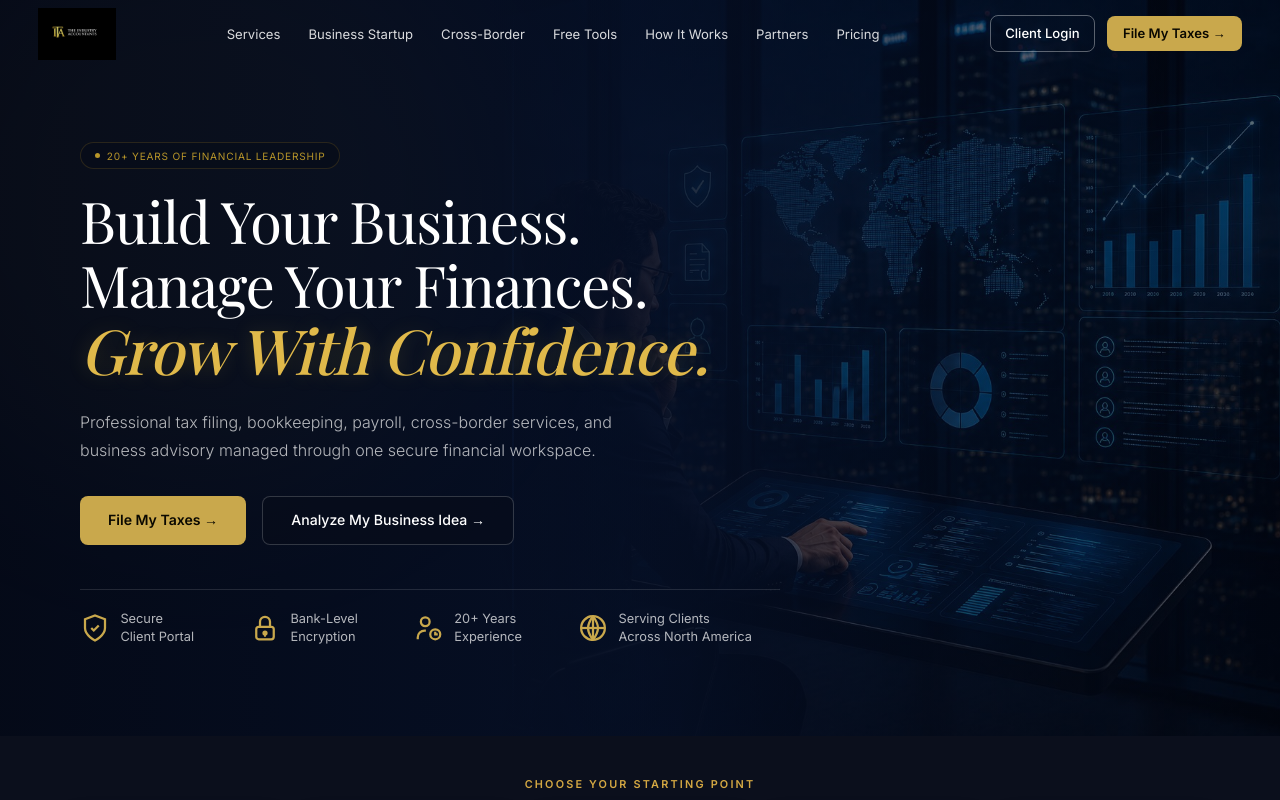
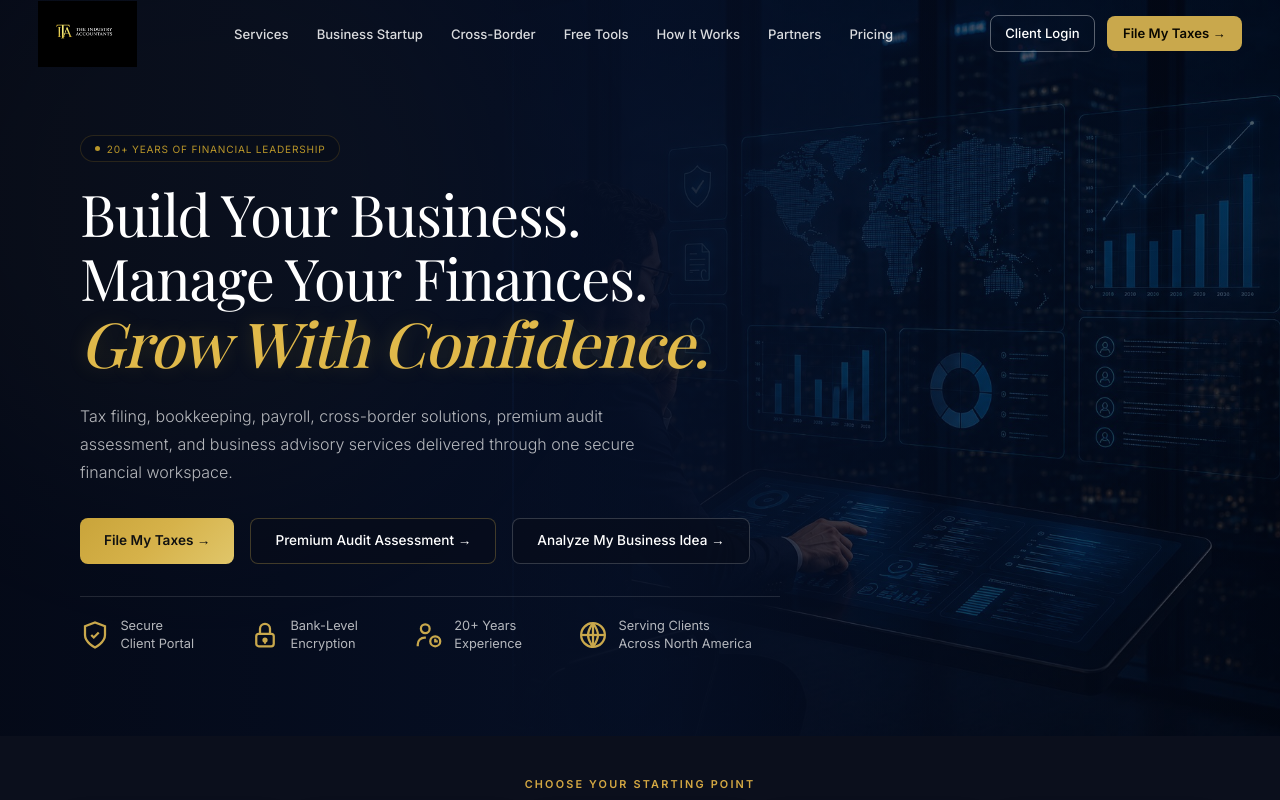
Before and after one commit to industryaccountants/industry-accountants-site, a website: page index.html in a window 1280 px wide. Shown: the top 800 px of the page. Drawn offline with nearby package versions, Linux system fonts and the light colour scheme; a web font is replaced by a local one.

Commit message:
feat: logo larger, 3 hero buttons, new subheadline, nav weight, image opacity

```diff
--- a/index.html
+++ b/index.html
@@ -44,7 +44,7 @@
     .nav-logo{display:flex;align-items:center;gap:10px;text-decoration:none}
     .nav-wordmark{font-family:'Playfair Display',serif;font-size:1rem;color:#fff;display:none}
     .nav-links{display:flex;align-items:center;gap:1.75rem;list-style:none;white-space:nowrap}
-    .nav-links a{color:rgba(255,255,255,.85);text-decoration:none;font-size:.82rem;transition:color .2s;font-family:'Inter',sans-serif;white-space:nowrap}
+    .nav-links a{color:rgba(255,255,255,.85);text-decoration:none;font-size:.82rem;font-weight:500;transition:color .2s;font-family:'Inter',sans-serif;white-space:nowrap}
     .nav-links a:hover{color:#c9a84c}
     .nav-actions{display:flex;align-items:center;gap:.75rem}
     .btn-ghost{color:#fff;text-decoration:none;font-size:.82rem;font-weight:500;padding:.45rem .9rem;border:1px solid rgba(255,255,255,.35);border-radius:8px;transition:all .2s;font-family:'Inter',sans-serif;white-space:nowrap}
@@ -718,7 +718,7 @@ function hDownloadPL(){
 </script>
 <nav>
   <a href="/" class="nav-logo" style="text-decoration:none;display:flex;align-items:center">
-    <img src="logo-dark.png" alt="The Industry Accountants" style="height:52px;width:auto;display:block;mix-blend-mode:lighten"/>
+    <img src="logo-dark.png" alt="The Industry Accountants" style="height:66px;width:auto;display:block;mix-blend-mode:lighten"/>
   </a>
   </a>
   <ul class="nav-links">
@@ -737,9 +737,9 @@ function hDownloadPL(){
 </nav>
 
 <!-- HERO BANNER -->
-<section style="position:relative;overflow:hidden;min-height:92vh;display:flex;align-items:center;background:#020817">
+<section style="position:relative;overflow:hidden;min-height:92vh;display:flex;align-items:center;background:#0A1E3F">
   <!-- Hero image right side -->
-  <img src="hero-banner-new.png" alt="" style="position:absolute;right:0;top:0;width:65%;height:100%;object-fit:cover;object-position:75% center;opacity:0" onload="this.style.opacity='1';this.style.transition='opacity .8s'"/>
+  <img src="hero-banner-new.png" alt="" style="position:absolute;right:0;top:0;width:65%;height:100%;object-fit:cover;object-position:75% center;opacity:0" data-final-opacity="0.85" onload="this.style.opacity='0.85';this.style.transition='opacity .8s'"/>
   <!-- Gradient overlay — heavy left, fades right -->
   <div style="position:absolute;inset:0;background:linear-gradient(to right,rgba(8,12,25,1) 0%,rgba(8,12,25,1) 38%,rgba(8,12,25,0.75) 52%,rgba(8,12,25,0.2) 70%,rgba(8,12,25,0.0) 100%)"></div>
   <!-- Ambient gold glow -->
@@ -765,14 +765,15 @@ function hDownloadPL(){
       </h1>
 
       <!-- Subheadline -->
-      <p class="hero-animate-d2" style="font-size:1rem;color:rgba(255,255,255,.7);line-height:1.75;margin-bottom:2rem;font-weight:300;max-width:560px;font-family:'Inter',sans-serif">
-        Professional tax filing, bookkeeping, payroll, cross-border services, and business advisory managed through one secure financial workspace.
+      <p class="hero-animate-d2" style="font-size:1rem;color:rgba(255,255,255,.7);line-height:1.75;margin-bottom:2rem;font-weight:300;max-width:600px;font-family:'Inter',sans-serif">
+        Tax filing, bookkeeping, payroll, cross-border solutions, premium audit assessment, and business advisory services delivered through one secure financial workspace.
       </p>
 
       <!-- CTA Buttons -->
-      <div class="hero-animate-d3" style="display:flex;gap:1rem;flex-wrap:wrap;margin-bottom:2.75rem">
-        <a href="portal.html" style="display:inline-flex;align-items:center;gap:.5rem;background:#C9A84C;color:#0a0800;text-decoration:none;font-size:.88rem;font-weight:600;padding:.75rem 1.75rem;border-radius:8px;font-family:'Inter',sans-serif">File My Taxes →</a>
-        <a href="business-launch-tool.html" style="display:inline-flex;align-items:center;gap:.5rem;background:rgba(8,13,26,0.6);color:#fff;text-decoration:none;font-size:.88rem;font-weight:500;padding:.75rem 1.75rem;border-radius:8px;border:1px solid rgba(255,255,255,.18);font-family:'Inter',sans-serif;backdrop-filter:blur(6px)">Analyze My Business Idea →</a>
+      <div class="hero-animate-d3" style="display:flex;gap:1rem;flex-wrap:wrap;margin-bottom:2rem">
+        <a href="portal.html" style="display:inline-flex;align-items:center;gap:.4rem;background:linear-gradient(135deg,#C9A43A 0%,#D6B24A 50%,#E0C66A 100%);color:#111111;text-decoration:none;font-size:.85rem;font-weight:600;padding:.7rem 1.5rem;border-radius:8px;font-family:'Inter',sans-serif;white-space:nowrap">File My Taxes →</a>
+        <a href="#audit-assessment" style="display:inline-flex;align-items:center;gap:.4rem;background:rgba(8,13,26,0.6);color:#fff;text-decoration:none;font-size:.85rem;font-weight:500;padding:.7rem 1.5rem;border-radius:8px;border:1px solid rgba(201,168,76,.3);font-family:'Inter',sans-serif;backdrop-filter:blur(6px);white-space:nowrap">Premium Audit Assessment →</a>
+        <a href="business-launch-tool.html" style="display:inline-flex;align-items:center;gap:.4rem;background:rgba(8,13,26,0.6);color:#fff;text-decoration:none;font-size:.85rem;font-weight:500;padding:.7rem 1.5rem;border-radius:8px;border:1px solid rgba(255,255,255,.18);font-family:'Inter',sans-serif;backdrop-filter:blur(6px);white-space:nowrap">Analyze My Business Idea →</a>
       </div>
 
       <!-- Trust Bar -->
```
